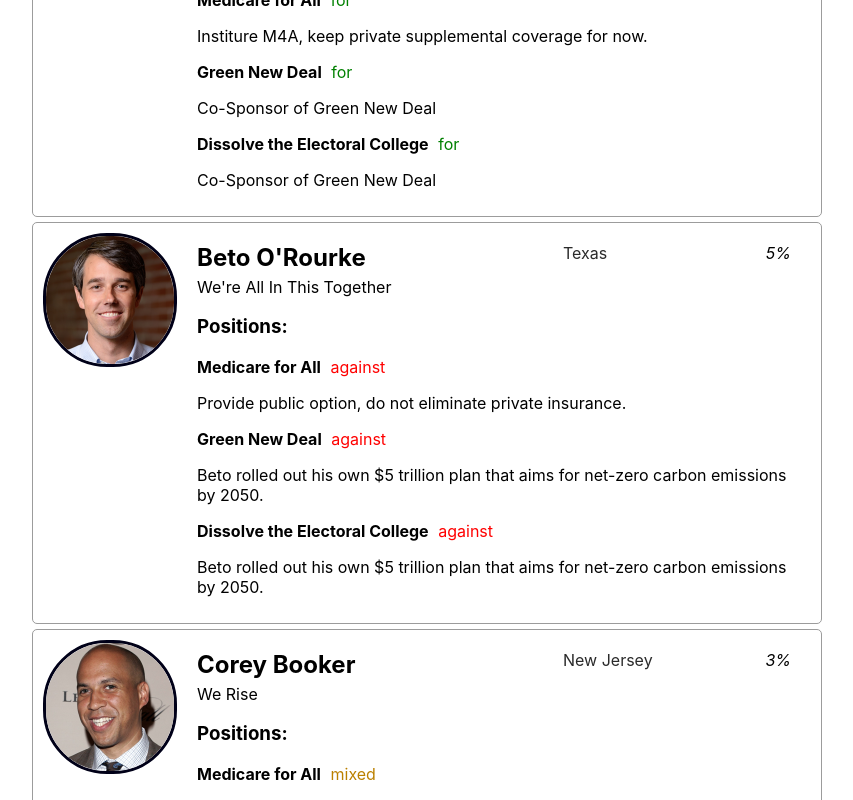
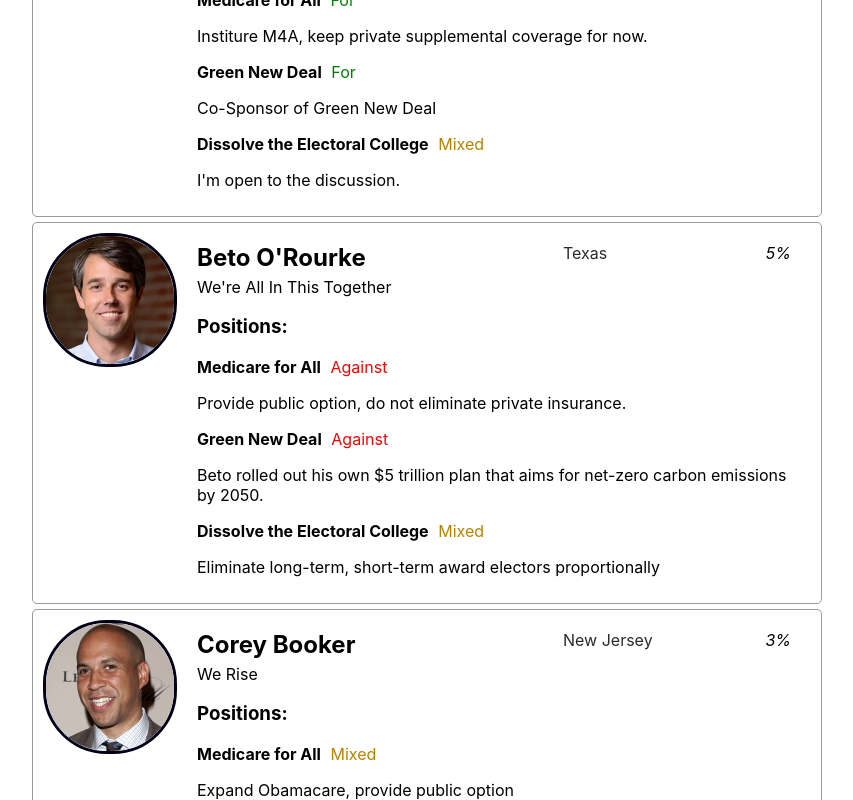
Before and after one commit to alexvarney/candidatelist_react, a React (Create React App) app: page / in a window 1280 px wide. Shown: the part 1700-2500 px from the top of the page, without its empty margins (213-1066 px from the left). Built offline with nearby package versions, Linux system fonts and the light colour scheme.

Commit message:
completed 3 policies and made stances capitalized

```diff
--- a/src/App.css
+++ b/src/App.css
@@ -103,14 +103,17 @@ input[type=text]:focus {
 .text-position-for{
   color: green;
   margin-left: 0.6em;
+  text-transform: capitalize ;
 }
 
 .text-position-mixed{
   color: rgb(187, 128, 0);
   margin-left: 0.6em;
+  text-transform: capitalize !important;
 }
 
 .text-position-against{
   color: red;
   margin-left: 0.6em;
+  text-transform: capitalize !important;
 }
--- a/src/App.js
+++ b/src/App.js
@@ -104,6 +104,13 @@ const CandidateCell = ({candidate, children}) => {
 }
 
 const PolicyTable = ({candidate, policies}) => {
+
+  const displayTextMap = {
+    'for': 'For',
+    'mixed': 'Mixed',
+    'against': 'Against',
+  }
+
   return(
     <div className="policy-block">
       <h3>Positions:</h3>
@@ -111,7 +118,7 @@ const PolicyTable = ({candidate, policies}) => {
         <div>
         {policy.positions.filter((position)=> position.name === candidate.id && position.status !== 'none').map((position)=>
           <div>
-            <p><strong>{policy.display}</strong><span className={`text-position-${position.status}`}>{position.status}</span></p>
+            <p><strong>{policy.display}</strong><span className={`text-position-${position.status}`}>{displayTextMap[position.status]}</span></p>
             <p>{position.description}</p>
           </div>
         )}
--- a/src/Policies.js
+++ b/src/Policies.js
@@ -198,7 +198,7 @@ export default [
             {
                 name: 'wmessam',
                 status: 'for',
-                description: '"I support the urgency, and the end goal of that proposal.',
+                description: '"I support the urgency, and the end goal of that proposal."',
             },
             {
                 name: 'smoulton',
@@ -289,77 +289,77 @@ export default [
             {
                 name: 'kgillibrand',
                 status: 'for',
-                description: 'Co-sponsor of Green New Deal',
+                description: '',
             },
             {
                 name: 'mgravel',
                 status: 'for',
-                description: 'Strong environmentalist, supports GND and many other climate legislations.',
+                description: 'Abolish EC, replace weith a system of direct election.',
             },
             {
                 name: 'kharris',
-                status: 'for',
-                description: 'Co-Sponsor of Green New Deal',
+                status: 'mixed',
+                description: 'I\'m open to the discussion.',
             },
             {
                 name: 'jhickenlooper',
                 status: 'against',
-                description: 'Demands action on climate change, demands private sector partner in effort.',
+                description: '"...there is no possibility of aboloshing it...so we need to focus on expanding the Democratic electorate.',
             },
             {
                 name: 'jinslee',
-                status: 'mixed',
-                description: 'Praises GND for injecting urgency discussion, but places more emphasis on role of private sector.',
+                status: 'for',
+                description: '"It ought to be one person, one vote."',
             },
             {
                 name: 'aklobuchar',
-                status: 'for',
-                description: 'Co-Sponsor of Green New Deal',
+                status: 'mixed',
+                description: 'Told the Post she is "open to eliminating."',
             },
             {
                 name: 'wmessam',
                 status: 'for',
-                description: '"I support the urgency, and the end goal of that proposal.',
+                description: '"We should do away with it and reform our elections.',
             },
             {
                 name: 'smoulton',
                 status: 'for',
-                description: '"No issue is more important today...than addressing climate change."',
+                description: '"We need a New Voting Rights Act in America."',
             },
             {
                 name: 'borourke',
-                status: 'against',
-                description: 'Beto rolled out his own $5 trillion plan that aims for net-zero carbon emissions by 2050.',
+                status: 'mixed',
+                description: 'Eliminate long-term, short-term award electors proportionally',
             },
             {
                 name: 'tryan',
-                status: 'for',
-                description: '"We need a Green New Deal."',
+                status: 'against',
+                description: '',
             },
             {
                 name: 'bernie',
-                status: 'for',
-                description: 'Co-sponsor, "We must address the existential crisis of planetary climate change.',
+                status: 'mixed',
+                description: '"I believe that we need to reexamine the concept of the electoral college."',
             },
             {
                 name: 'eswalwell',
-                status: 'for',
-                description: 'Swalwell said he\'s supportive of the principles of the Green New Deal.',
+                status: 'none',
+                description: '',
             },
             {
                 name: 'ewarren',
                 status: 'for',
-                description: 'Co-sponsor',
+                description: '"Every vote matters - and that\'s why I have called for an end to the electoral college..."',
             },
             {
                 name: 'mwilliamson',
                 status: 'for',
-                description: '"The Earth is not ours to dominate, but to cherish."',
+                description: '"...at this point there is too much risk to our democracy when the popular vote can be so eaily overridden."',
             },
             {
                 name: 'ayang',
-                status: 'for',
-                description: 'Yang Tweeted he was "aligned and on board" with the Green New Deal.',
+                status: 'against',
+                description: 'Abolishing the electoral college would be difficult and would wind up further favoring high-density high-population areas..."',
             },
         ]
     },
```
